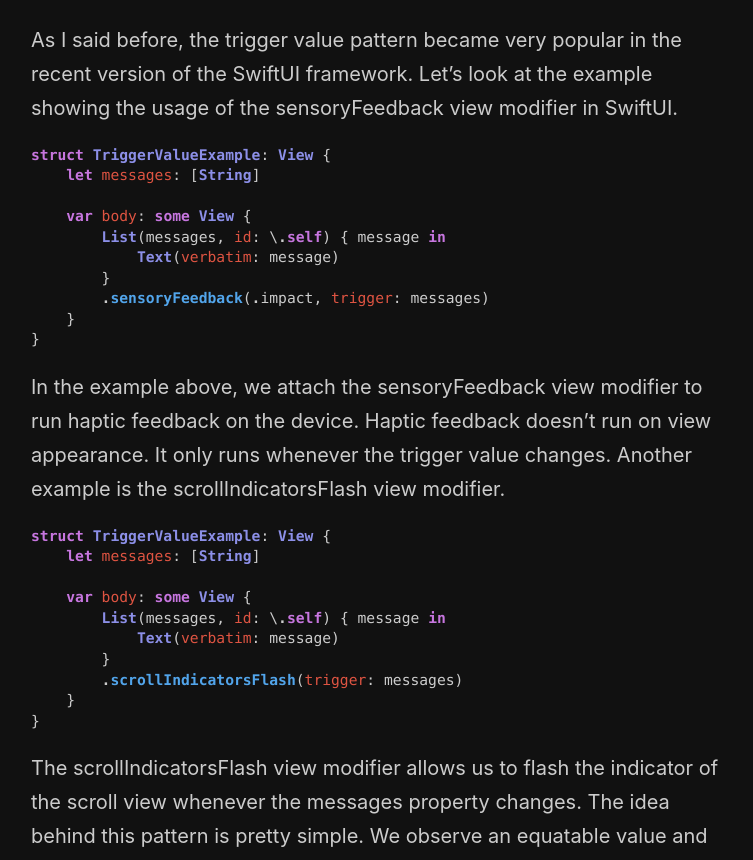
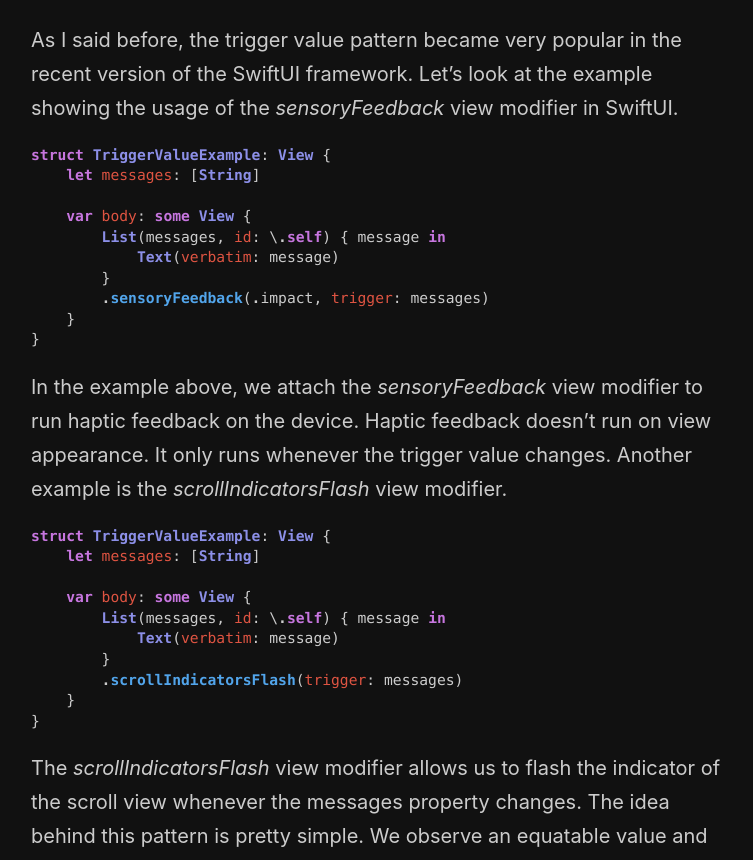
Before and after one commit to mecid/mecid.github.io, a Jekyll site: the page built from _posts/2024-04-02-trigger-value-pattern-in-swiftui.md, in a window 1280 px wide and 1400 px high, scrolled down 245 px. Shown: the part 232-1092 px from the top of the window, without its empty margins (259-1012 px from the left). Built offline with Jekyll 4.4.1, drawn with Linux system fonts in a browser that asks for light colours; some of the changed text lies outside the part shown.

Commit message:
trigger value pattern post formatted

````diff
--- a/_posts/2024-04-02-trigger-value-pattern-in-swiftui.md
+++ b/_posts/2024-04-02-trigger-value-pattern-in-swiftui.md
@@ -5,7 +5,7 @@
 
 The recent version of the SwiftUI framework introduces a trigger value pattern across its APIs. Trigger value allows us to attach a view modifier that runs its action whenever the trigger value changes. You can find this pattern while using sensory feedback or launching keyframe animation in SwiftUI. This week, we will learn how to build custom view modifiers using trigger value patterns.
 
-As I said before, the trigger value pattern became very popular in the recent version of the SwiftUI framework. Let's look at the example showing the usage of the sensoryFeedback view modifier in SwiftUI.
+As I said before, the trigger value pattern became very popular in the recent version of the SwiftUI framework. Let's look at the example showing the usage of the *sensoryFeedback* view modifier in SwiftUI.
 
 ```swift
 struct TriggerValueExample: View {
@@ -20,7 +20,7 @@
 }
 ```
 
-In the example above, we attach the sensoryFeedback view modifier to run haptic feedback on the device. Haptic feedback doesn't run on view appearance. It only runs whenever the trigger value changes. Another example is the scrollIndicatorsFlash view modifier.
+In the example above, we attach the *sensoryFeedback* view modifier to run haptic feedback on the device. Haptic feedback doesn't run on view appearance. It only runs whenever the trigger value changes. Another example is the *scrollIndicatorsFlash* view modifier.
 
 ```swift
 struct TriggerValueExample: View {
@@ -35,7 +35,7 @@
 }
 ```
 
-The scrollIndicatorsFlash view modifier allows us to flash the indicator of the scroll view whenever the messages property changes. The idea behind this pattern is pretty simple. We observe an equatable value and run the action whenever it changes.
+The *scrollIndicatorsFlash* view modifier allows us to flash the indicator of the scroll view whenever the messages property changes. The idea behind this pattern is pretty simple. We observe an equatable value and run the action whenever it changes.
 
 Let's implement a similar view modifier playing a sound whenever the trigger value changes.
 
@@ -61,7 +61,7 @@
 }
 ```
 
-As you can see in the example above, we implement a view modifier type that defines a sound property and trigger value. In the body of the view modifier, we observe the trigger value and play the sound using an instance of the AVAudioPlayer type on every change of the trigger value.
+As you can see in the example above, we implement a view modifier type that defines a sound property and trigger value. In the body of the view modifier, we observe the trigger value and play the sound using an instance of the *AVAudioPlayer* type on every change of the trigger value.
 
 ```swift
 struct SoundFeedbackExample: View {
@@ -79,9 +79,9 @@
 }
 ```
 
-Now, we have the playSound view modifier, allowing us to reuse the functionality across our codebase. In other words, the trigger value pattern will enable us to build reusable view modifiers to run data-driven actions in SwiftUI.
+Now, we have the *playSound* view modifier, allowing us to reuse the functionality across our codebase. In other words, the trigger value pattern will enable us to build reusable view modifiers to run data-driven actions in SwiftUI.
 
-Let's look at another example of the trigger value pattern used to implement the AsyncButton type.
+Let's look at another example of the trigger value pattern used to implement the *AsyncButton* type.
 
 ```swift
 struct AsyncButton<Label: View, Trigger: Equatable>: View {
@@ -120,7 +120,7 @@
 }
 ```
 
-In the example above, we use the trigger value pattern to provide cancelation functionality in the AsyncButton type.
+In the example above, we use the trigger value pattern to provide cancelation functionality in the *AsyncButton* type.
 
 ```swift
 struct AsyncButtonExampleView: View {
````
